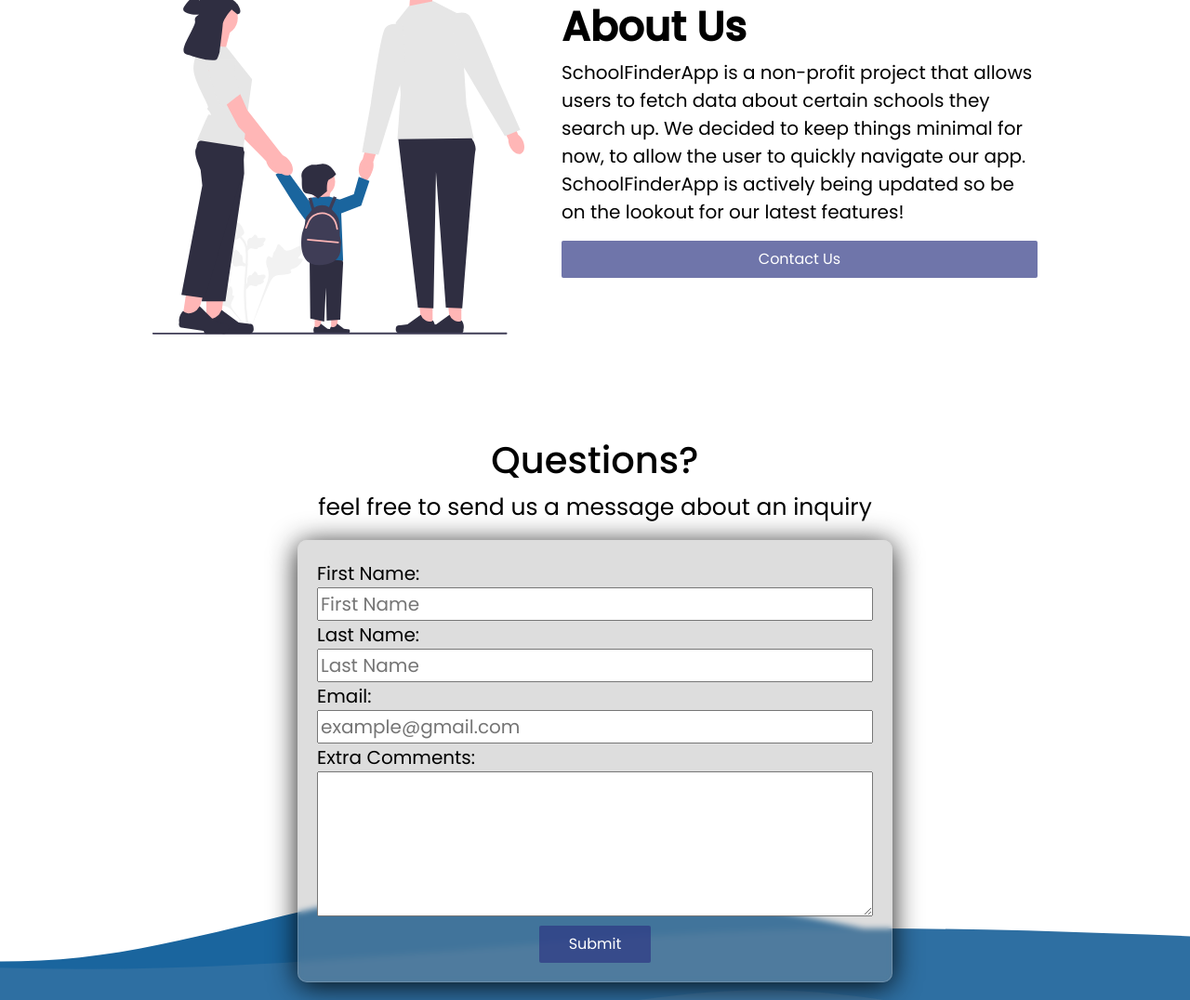
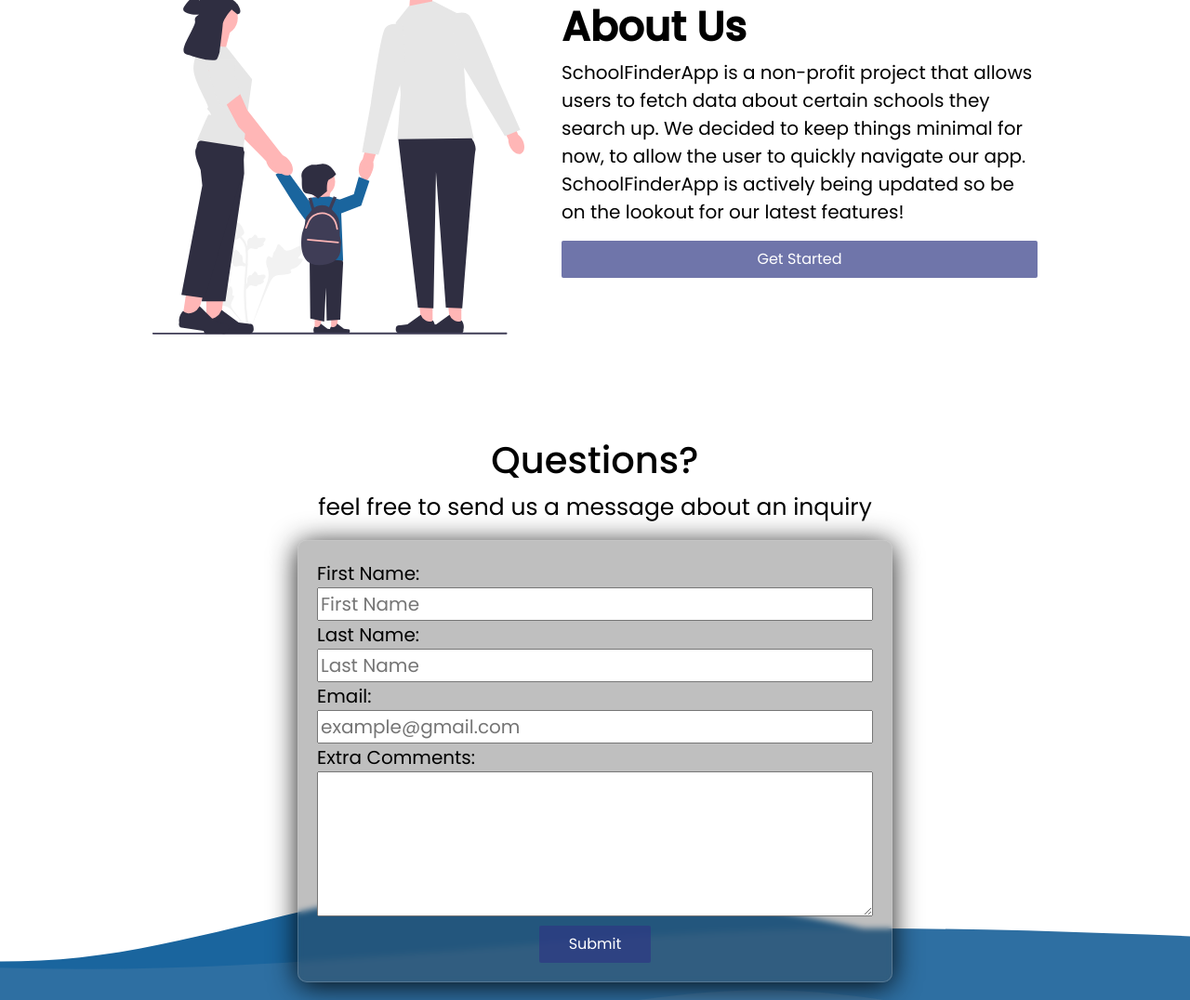
Before and after one commit to Alejandromrtz/SchoolDiggerAPI, a website built with Parcel: page index.html in a window 1280 px wide. Shown: the part 1716-2792 px from the top of the page at 93% size. Built offline with nearby package versions, Linux system fonts and the light colour scheme; no server answers.

Commit message:
added button functionality to the about us section & made contact form more dark

```diff
--- a/index.html
+++ b/index.html
@@ -78,7 +78,10 @@
              SchoolFinderApp is actively being updated so be on the lookout for our latest features!
 
     </p>
-    <button class="contactbtn"> Contact Us</button>
+    <a class="landing__text" href="#contact">
+        <button class="contactbtn">Get Started</button>
+    </a>
+    <!-- <button class="contactbtn" href="#contact"> Contact Us</button> -->
 
  </section>
 </div>
--- a/styles.css
+++ b/styles.css
@@ -279,9 +279,9 @@
 
 
 .contactForm{
-  -webkit-backdrop-filter: blur(3.2px);
+  -webkit-backdrop-filter: blur(2.2px);
   backdrop-filter: blur(3.2px);
-  background: hsla(0,0%,59%,.323);
+  background: hsla(0, 1%, 22%, 0.323);
   border: 1px solid hsla(0,1%,82%,.24);
   border-radius: 10px;
   box-shadow: 0 4px 30px rgba(0,0,0,.9);
```
Also changed, not shown: dist/index.html, 3 other files.
